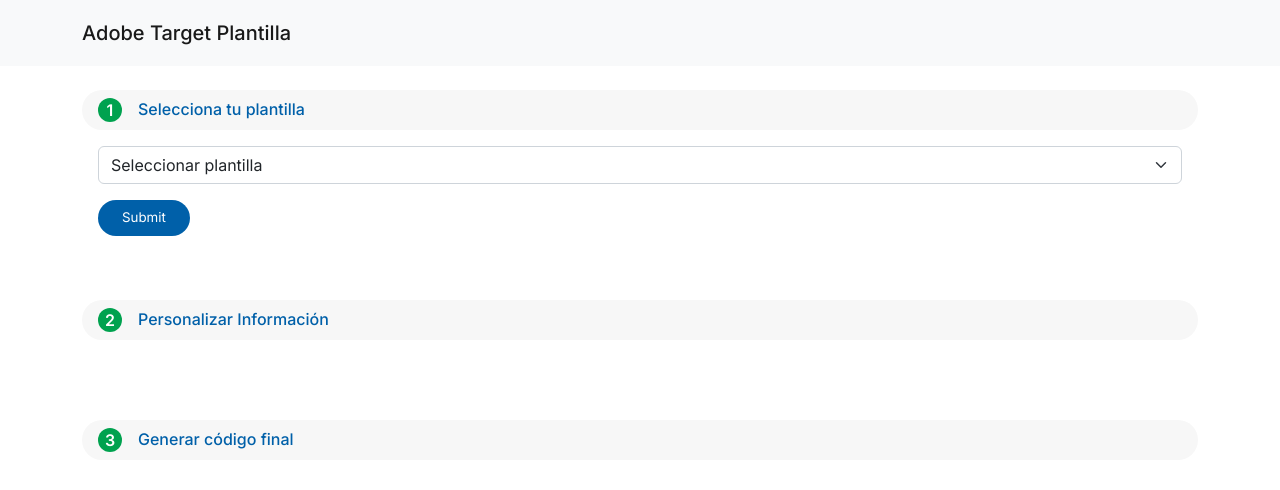
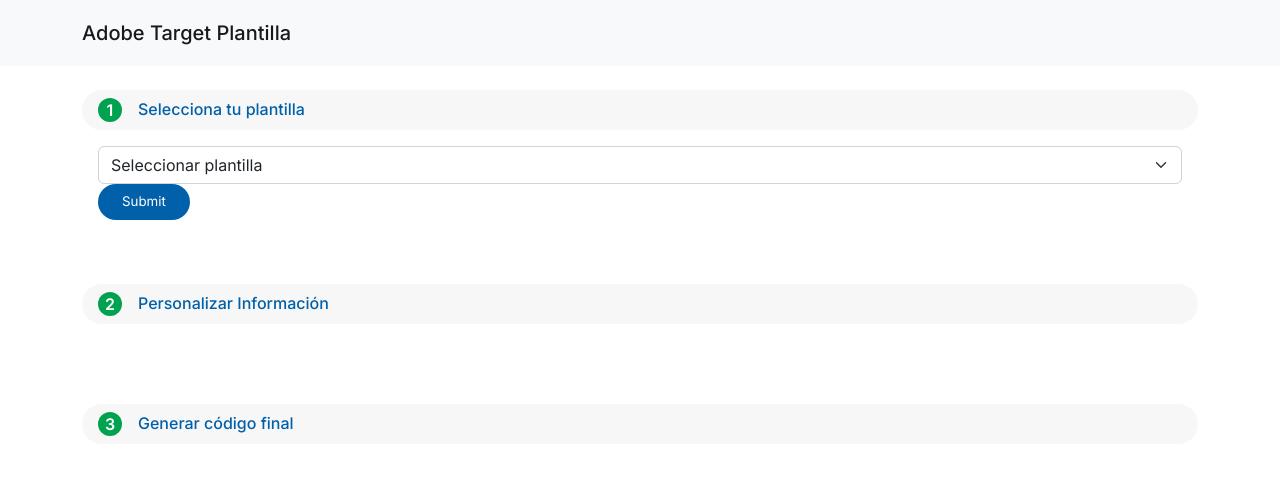
Before and after one commit to cande-az/adobe-template-generator, a React (Create React App) app: page / in a window 1280 px wide. Shown: the top 490 px of the page. Built offline with nearby package versions, Linux system fonts and the light colour scheme.

Commit message:
small css fixes

```diff
--- a/src/styles/global.scss
+++ b/src/styles/global.scss
@@ -12,13 +12,29 @@
   color: $primary;
 }
 
-.btn-primary {
+h4 {
+  font-size: 12pt;
+  margin-bottom: 0;
+  font-weight: 300;
+  text-transform: uppercase;
+  color: $primary;
+}
+
+.btn {
   all: unset;
-  background-color: $primary;
   border-radius: 1.5rem;
   padding: 0.5rem 1.5rem;
-  color: white;
   font-size: 10pt;
+  &-primary {
+    @extend .btn;
+    background-color: $primary;
+    color: white;
+  }
+  &-alert {
+    @extend .btn;
+    background-color: $alert;
+    color: white;
+  }
 }
 
 .App {
@@ -42,9 +58,6 @@
     }
     .step-content-container {
       padding: 1rem;
-      .btn-primary {
-        margin-top: 1rem;
-      }
     }
     .code-container {
       * {
```
